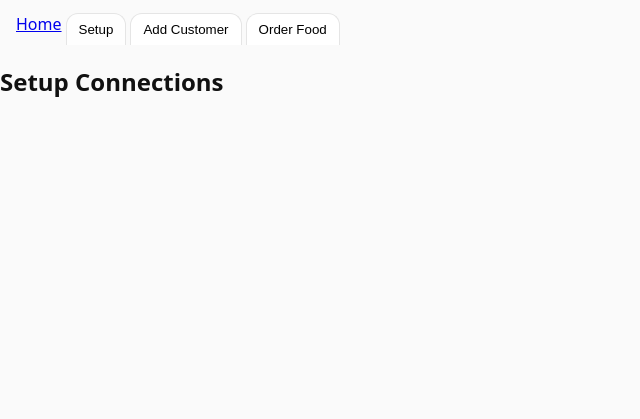
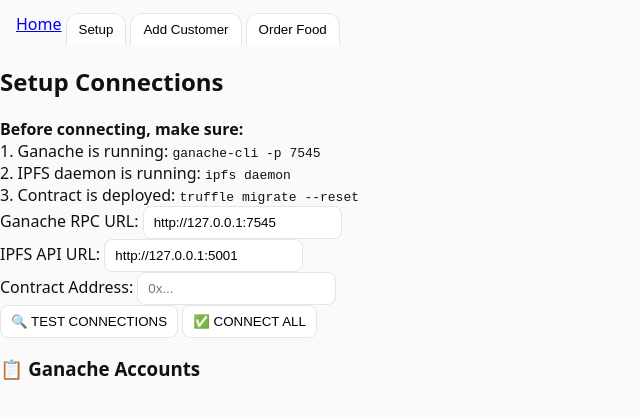
Before and after one commit to ryanmart25/Blockhain-doordash, a plain HTML site: page ui/customer.html in a window 1280 px wide. Shown: the part 111-530 px from the top of the page, without its empty margins (0-640 px from the left). Drawn offline with Linux system fonts and the light colour scheme.

Commit message:
customer page - added setup form

```diff
--- a/ui/customer.html
+++ b/ui/customer.html
@@ -41,6 +41,32 @@
       <div id="setup" class="tab-content active">
         <div class="section">
           <h2>Setup Connections</h2>
+          <div class="info-box">
+            <strong>Before connecting, make sure:</strong><br />
+            1. Ganache is running: <code>ganache-cli -p 7545</code><br />
+            2. IPFS daemon is running: <code>ipfs daemon</code><br />
+            3. Contract is deployed: <code>truffle migrate --reset</code>
+          </div>
+          <div class="form-group">
+            <label>Ganache RPC URL:</label>
+            <input type="text" id="rpcUrl" value="http://127.0.0.1:7545" />
+          </div>
+          <div class="form-group">
+            <label>IPFS API URL:</label>
+            <input type="text" id="ipfsUrl" value="http://127.0.0.1:5001" />
+          </div>
+          <div class="form-group">
+            <label>Contract Address:</label>
+            <input type="text" id="contractAddress" placeholder="0x..." />
+          </div>
+          <button onclick="testConnections()">🔍 TEST CONNECTIONS</button>
+          <button onclick="initializeConnections()">✅ CONNECT ALL</button>
+
+          <div id="connectionStatus"></div>
+          <div id="errorConsole" class="error-console hidden"></div>
+
+          <h3>📋 Ganache Accounts</h3>
+          <div id="accountsList"></div>
         </div>
       </div>
     </div>
```
